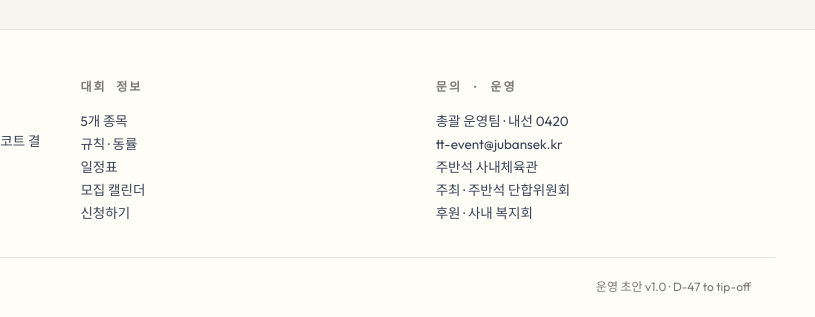
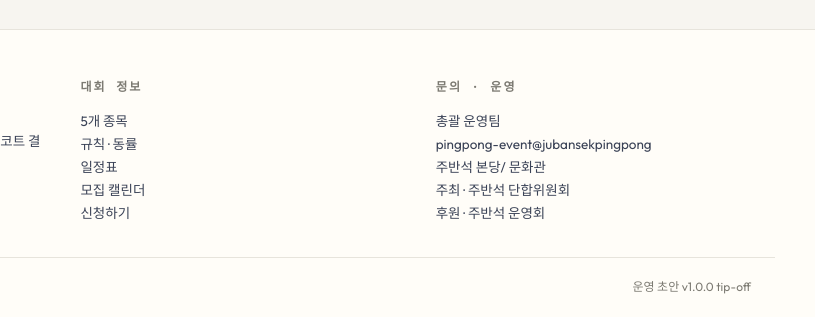
Before and after one commit to changrae/jubansukpingpong, a plain HTML site: page index.html in a window 1280 px wide. Shown: the part 5708-6025 px from the top of the page, 465-1280 px from the left. Drawn offline with Linux system fonts and the light colour scheme.

Commit message:
Update contact information and footer version
운영관련 정보 수정

```diff
--- a/index.html
+++ b/index.html
@@ -1258,17 +1258,17 @@
     <div>
       <h5>문의 · 운영</h5>
       <ul>
-        <li>총괄 운영팀 · 내선 0420</li>
-        <li>tt-event@jubansek.kr</li>
-        <li>주반석 사내체육관</li>
+        <li>총괄 운영팀 </li>
+        <li>pingpong-event@jubansekpingpong</li>
+        <li>주반석 본당/ 문화관</li>
         <li>주최 · 주반석 단합위원회</li>
-        <li>후원 · 사내 복지회</li>
+        <li>후원 · 주반석 운영회</li>
       </ul>
     </div>
   </div>
   <div class="copy">
     <div>© 2026 주반석 단합위원회 · 모든 권리 보유</div>
-    <div class="nowrap">운영 초안 v1.0 · D-47 to tip-off</div>
+    <div class="nowrap">운영 초안 v1.0.0 tip-off</div>
   </div>
 </footer>
 
```
